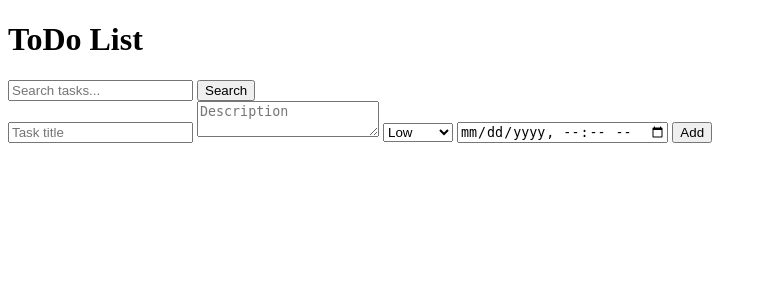
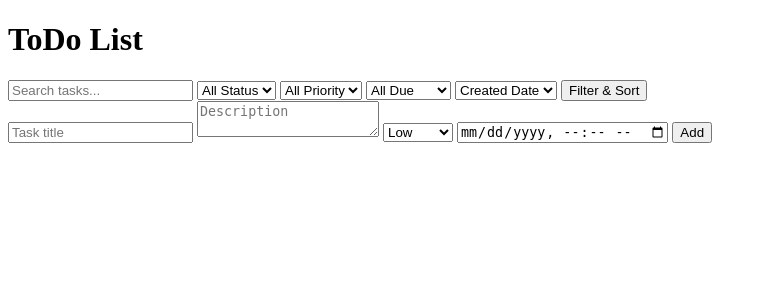
Before and after one commit to abbasmodfiuyd/..., a Flask app: page / in a window 1280 px wide. Shown: the top 300 px of the page, without its empty margins (0-767 px from the left). Run offline with Flask 3, Linux system fonts and the light colour scheme.

Commit message:
Add filters and sorting for status, priority, due date, and sort options

```diff
--- a/app.py
+++ b/app.py
@@ -12,13 +12,49 @@ migrate = Migrate(app, db)
 @app.route('/')
 def index():
     q = request.args.get('q', '')
+    status_filter = request.args.get('status', '')
+    priority_filter = request.args.get('priority', '')
+    due_filter = request.args.get('due', '')
+    sort_by = request.args.get('sort', 'created_at')
+
     tasks_query = Task.query
+
     if q:
         tasks_query = tasks_query.filter(
             db.or_(Task.title.contains(q), Task.description.contains(q))
         )
+
+    if status_filter:
+        tasks_query = tasks_query.filter(Task.status == status_filter)
+
+    if priority_filter:
+        tasks_query = tasks_query.filter(Task.priority == int(priority_filter))
+
+    from datetime import datetime, timedelta
+    now = datetime.utcnow()
+    if due_filter == 'overdue':
+        tasks_query = tasks_query.filter(Task.due_date < now)
+    elif due_filter == 'today':
+        today_start = now.replace(hour=0, minute=0, second=0, microsecond=0)
+        today_end = today_start + timedelta(days=1)
+        tasks_query = tasks_query.filter(Task.due_date.between(today_start, today_end))
+    elif due_filter == 'this_week':
+        week_start = now - timedelta(days=now.weekday())
+        week_start = week_start.replace(hour=0, minute=0, second=0, microsecond=0)
+        week_end = week_start + timedelta(days=7)
+        tasks_query = tasks_query.filter(Task.due_date.between(week_start, week_end))
+
+    if sort_by == 'due_date':
+        tasks_query = tasks_query.order_by(Task.due_date)
+    elif sort_by == 'priority':
+        tasks_query = tasks_query.order_by(Task.priority.desc())
+    elif sort_by == 'title':
+        tasks_query = tasks_query.order_by(Task.title)
+    else:
+        tasks_query = tasks_query.order_by(Task.created_at.desc())
+
     tasks = tasks_query.all()
-    return render_template('index.html', tasks=tasks, q=q)
+    return render_template('index.html', tasks=tasks, q=q, status_filter=status_filter, priority_filter=priority_filter, due_filter=due_filter, sort_by=sort_by)
 
 @app.route('/add', methods=['POST'])
 def add_task():
--- a/templates/index.html
+++ b/templates/index.html
@@ -8,7 +8,31 @@
     <h1>ToDo List</h1>
     <form action="{{ url_for('index') }}" method="get">
         <input type="text" name="q" placeholder="Search tasks..." value="{{ q }}">
-        <button type="submit">Search</button>
+        <select name="status">
+            <option value="">All Status</option>
+            <option value="todo" {% if status_filter == 'todo' %}selected{% endif %}>Todo</option>
+            <option value="doing" {% if status_filter == 'doing' %}selected{% endif %}>Doing</option>
+            <option value="done" {% if status_filter == 'done' %}selected{% endif %}>Done</option>
+        </select>
+        <select name="priority">
+            <option value="">All Priority</option>
+            <option value="1" {% if priority_filter == '1' %}selected{% endif %}>Low</option>
+            <option value="2" {% if priority_filter == '2' %}selected{% endif %}>Medium</option>
+            <option value="3" {% if priority_filter == '3' %}selected{% endif %}>High</option>
+        </select>
+        <select name="due">
+            <option value="">All Due</option>
+            <option value="overdue" {% if due_filter == 'overdue' %}selected{% endif %}>Overdue</option>
+            <option value="today" {% if due_filter == 'today' %}selected{% endif %}>Today</option>
+            <option value="this_week" {% if due_filter == 'this_week' %}selected{% endif %}>This Week</option>
+        </select>
+        <select name="sort">
+            <option value="created_at" {% if sort_by == 'created_at' %}selected{% endif %}>Created Date</option>
+            <option value="due_date" {% if sort_by == 'due_date' %}selected{% endif %}>Due Date</option>
+            <option value="priority" {% if sort_by == 'priority' %}selected{% endif %}>Priority</option>
+            <option value="title" {% if sort_by == 'title' %}selected{% endif %}>Title</option>
+        </select>
+        <button type="submit">Filter & Sort</button>
     </form>
     <form action="{{ url_for('add_task') }}" method="post">
         <input type="text" name="title" placeholder="Task title" required>
```
